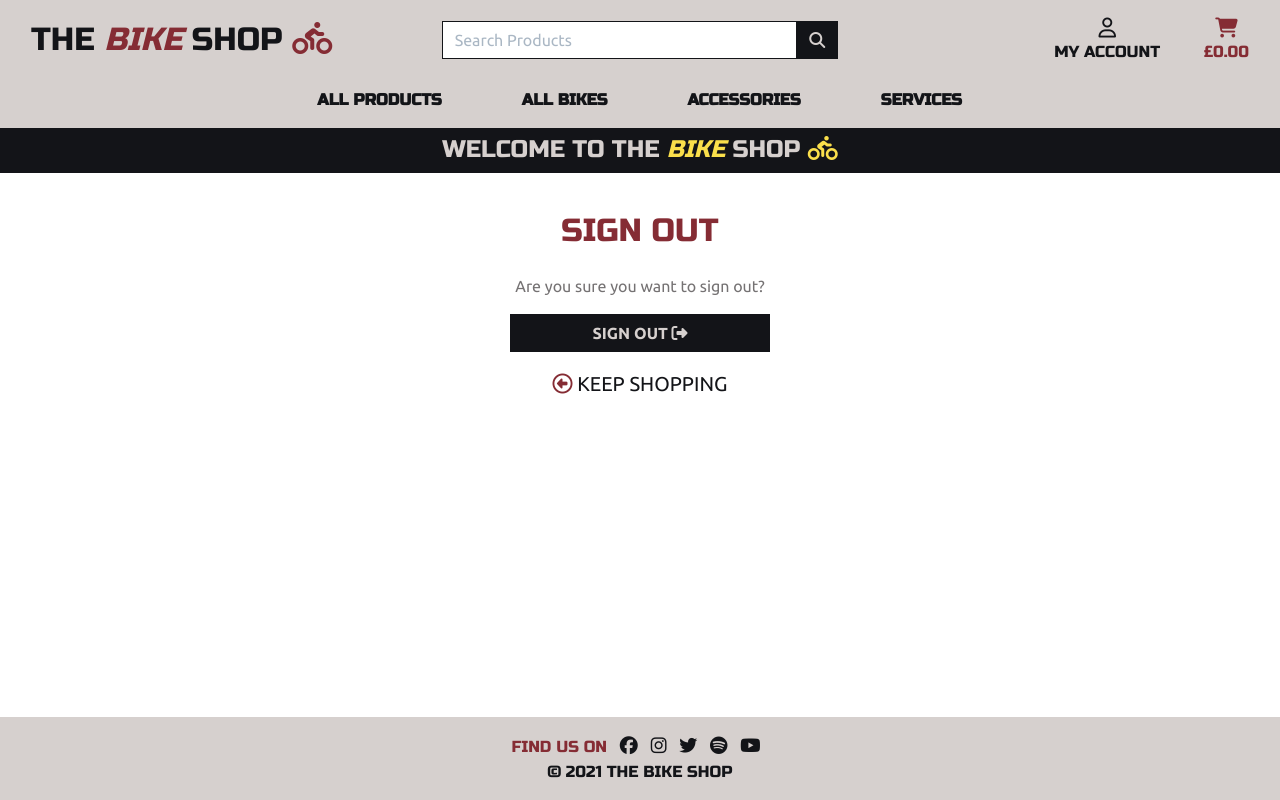
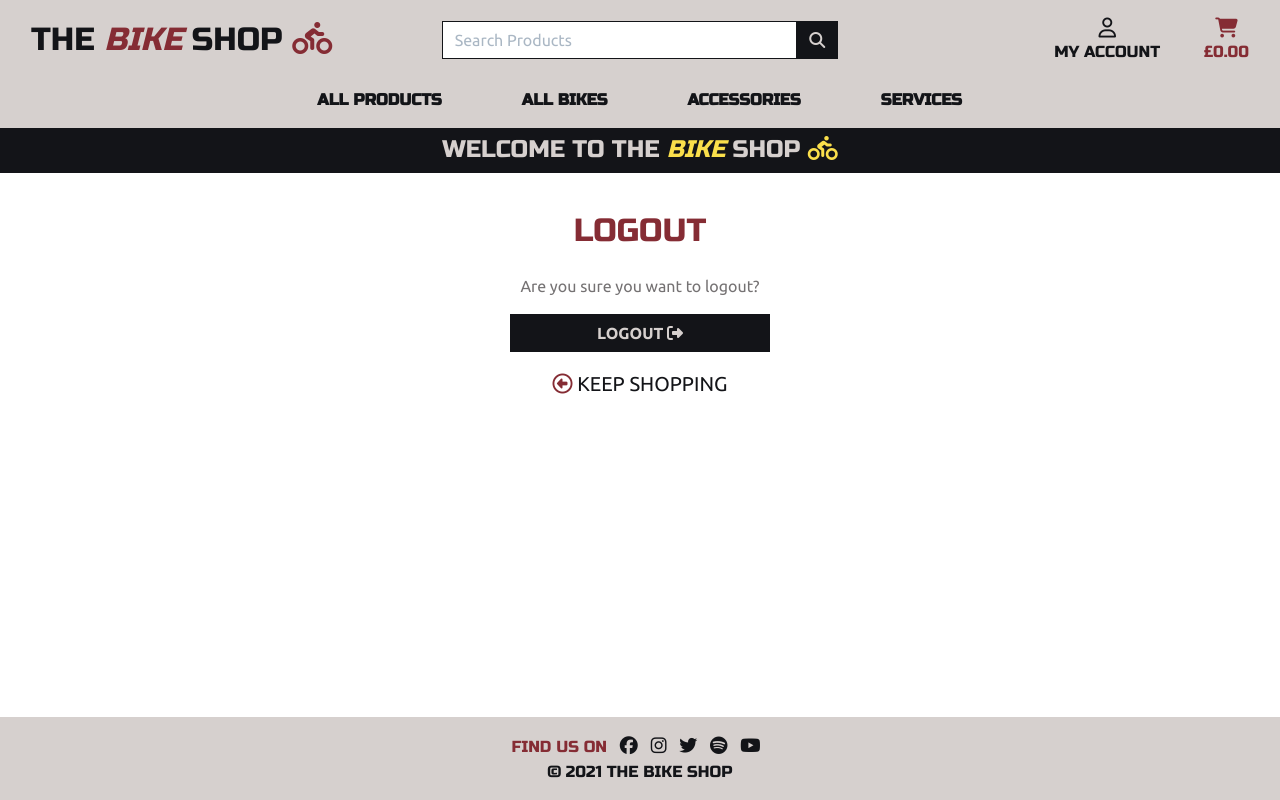
Before and after one commit to liamwalsh1980/Milestone-Project-4, a Django app: page /accounts/logout/ in a window 1280 px wide. Run offline with Django 4.2, Linux system fonts and the light colour scheme; the visitor is signed in with stand-in values (Sample User, id 1); some libraries are stand-ins or nearby versions.

Commit message:
Sign out changed to logout

```diff
--- a/templates/allauth/account/logout.html
+++ b/templates/allauth/account/logout.html
@@ -2,12 +2,12 @@
 
 {% load i18n %}
 
-{% block head_title %}{% trans "Sign Out" %}{% endblock %}
+{% block head_title %}{% trans "Logout" %}{% endblock %}
 
 {% block inner_content %}
-<h2 class="sub-header text-center">{% trans "Sign Out" %}</h2>
+<h2 class="sub-header text-center">{% trans "Logout" %}</h2>
 
-<p class="text-center">{% trans 'Are you sure you want to sign out?' %}</p>
+<p class="text-center">{% trans 'Are you sure you want to logout?' %}</p>
 
 <form method="post" action="{% url 'account_logout' %}" class="text-center">
   {% csrf_token %}
@@ -15,7 +15,7 @@
   <input type="hidden" name="{{ redirect_field_name }}" value="{{ redirect_field_value }}"/>
   {% endif %}
   <button type="submit" class="btn allauth-accounts-button rounded-0">
-    <span class="font-weight-bold text-uppercase">{% trans "Sign Out" %}</span>
+    <span class="font-weight-bold text-uppercase">{% trans "Logout" %}</span>
     <span class="icon">
       <i class="fas fa-sign-out-alt"></i>
     </span>
--- a/templates/allauth/account/messages/logged_out.txt
+++ b/templates/allauth/account/messages/logged_out.txt
@@ -1,2 +1,2 @@
 {% load i18n %}
-{% blocktrans %}You have signed out.{% endblocktrans %}
+{% blocktrans %}You have logged out.{% endblocktrans %}
--- a/templates/allauth/base.html
+++ b/templates/allauth/base.html
@@ -24,7 +24,7 @@
       <ul>
         {% if user.is_authenticated %}
         <li><a href="{% url 'account_email' %}">Change E-mail</a></li>
-        <li><a href="{% url 'account_logout' %}">Sign Out</a></li>
+        <li><a href="{% url 'account_logout' %}">Logout</a></li>
         {% else %}
         <li><a href="{% url 'account_login' %}">Sign In</a></li>
         <li><a href="{% url 'account_signup' %}">Sign Up</a></li>
```
